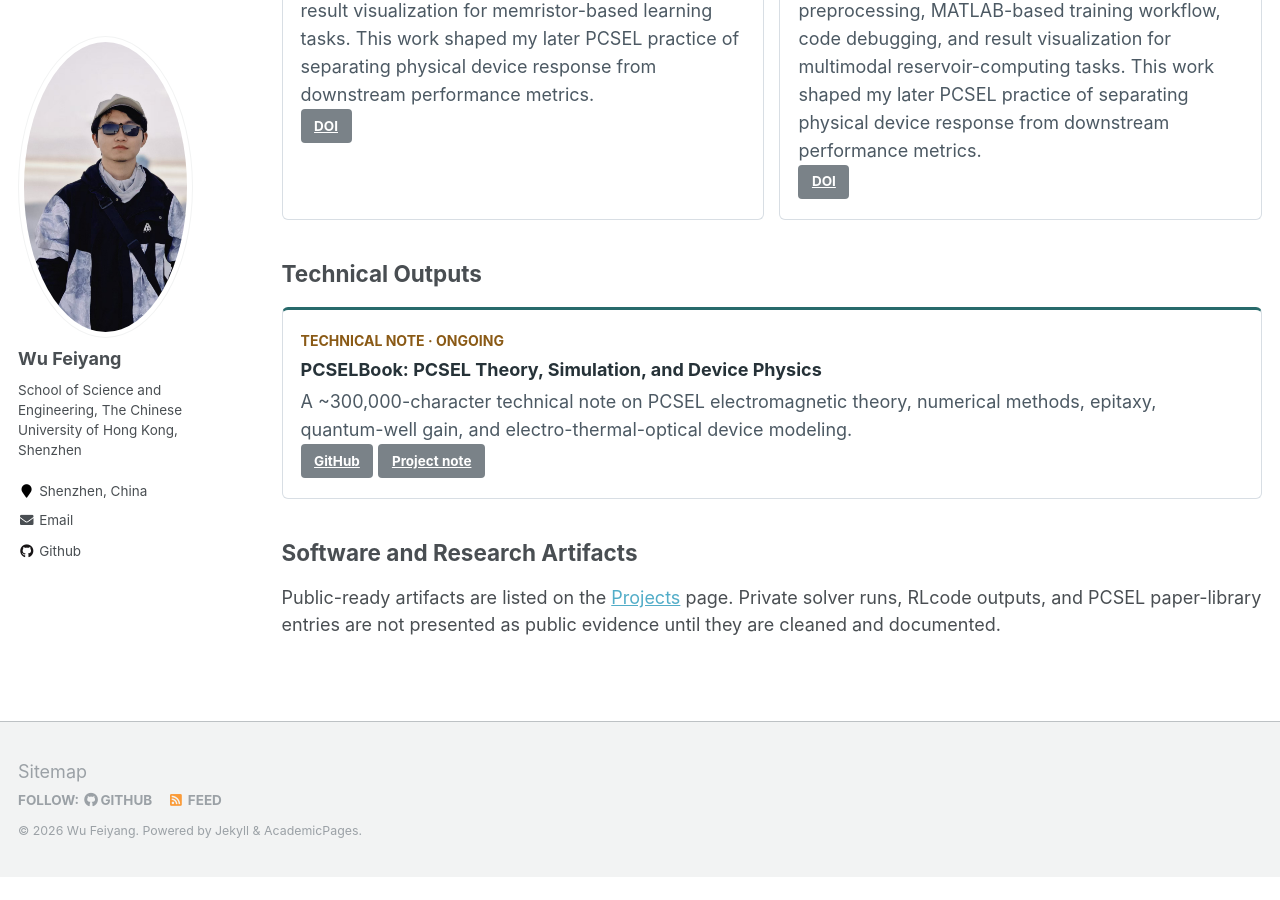
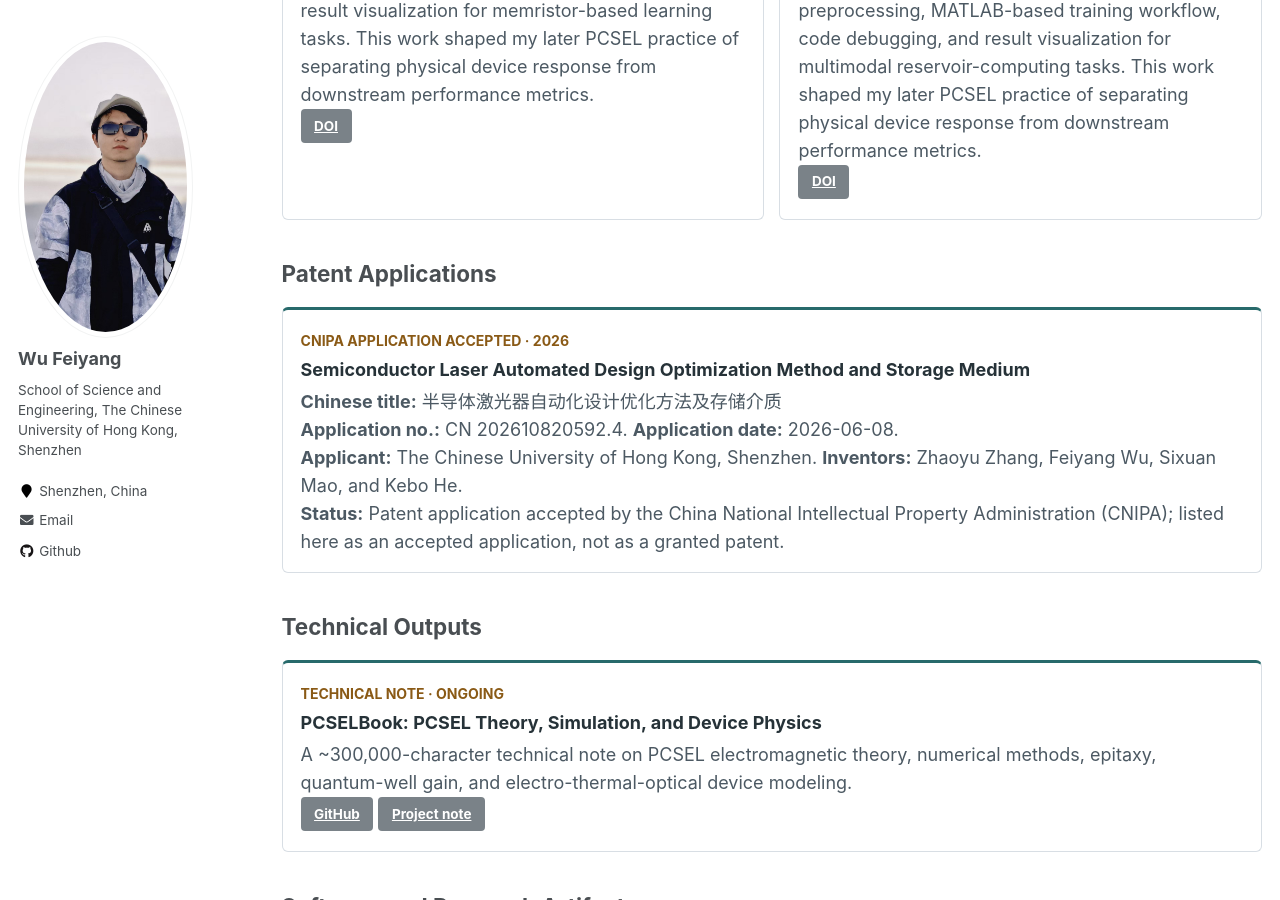
Before and after one commit to wfy-op/wfy-op.github.io, a Jekyll site: the page built from _pages/publications.md, in a window 1280 px wide and 900 px high, scrolled down 569 px. Built offline with Jekyll 4.4.1, drawn with Linux system fonts in a browser that asks for light colours; before the commit the page ends 1446 px from its top, so only the background shows below that.

Commit message:
Add accepted patent application to website

```diff
--- a/_pages/publications.md
+++ b/_pages/publications.md
@@ -40,6 +40,21 @@ author_profile: true
 </section>
 
 <section class="research-section" markdown="1">
+## Patent Applications
+
+<div class="publication-card-grid">
+  <article class="publication-card">
+    <span class="publication-card__venue">CNIPA application accepted · 2026</span>
+    <h3>Semiconductor Laser Automated Design Optimization Method and Storage Medium</h3>
+    <p><strong>Chinese title:</strong> 半导体激光器自动化设计优化方法及存储介质</p>
+    <p><strong>Application no.:</strong> CN 202610820592.4. <strong>Application date:</strong> 2026-06-08.</p>
+    <p><strong>Applicant:</strong> The Chinese University of Hong Kong, Shenzhen. <strong>Inventors:</strong> Zhaoyu Zhang, Feiyang Wu, Sixuan Mao, and Kebo He.</p>
+    <p><strong>Status:</strong> Patent application accepted by the China National Intellectual Property Administration (CNIPA); listed here as an accepted application, not as a granted patent.</p>
+  </article>
+</div>
+</section>
+
+<section class="research-section" markdown="1">
 ## Technical Outputs
 
 <div class="publication-card-grid">
```
Also changed, not shown: _pages/about.md (+5 -0 lines), _pages/cv.md (+5 -0 lines), _pages/projects.md (+1 -0 lines), _pages/research-pcsel.md (+2 -0 lines).
